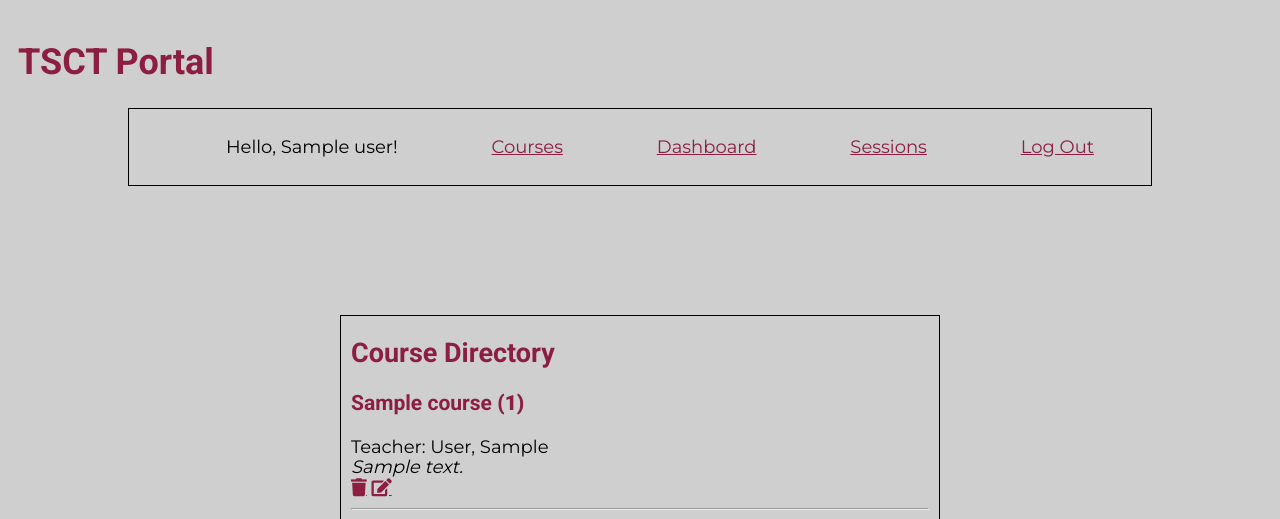
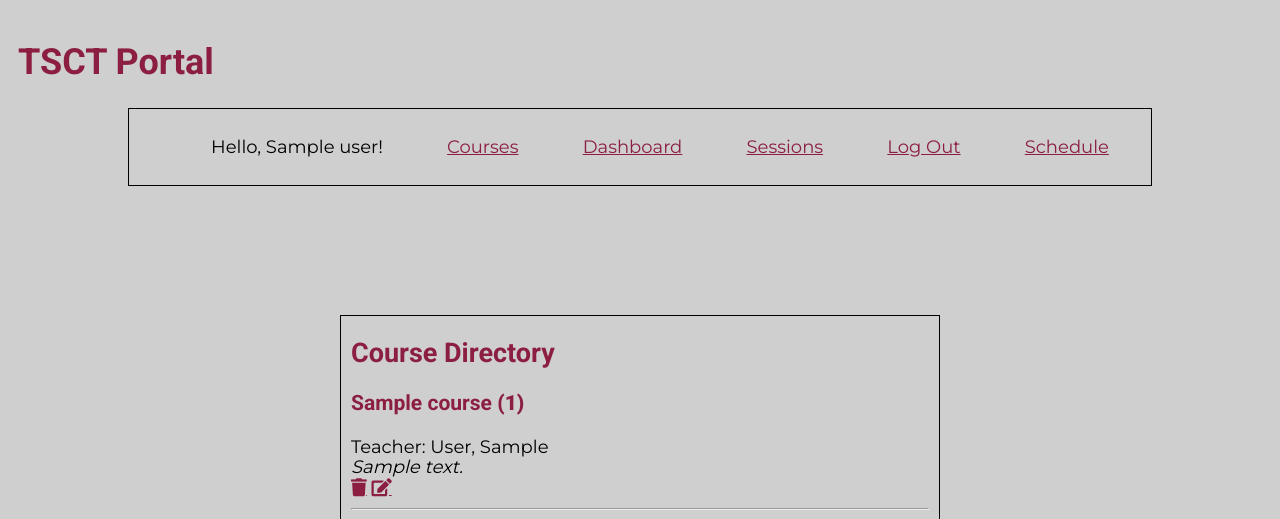
Before and after one commit to RamshackleJohnny/grey-portal, a Flask app: page /courses in a window 1280 px wide. Shown: the top 519 px of the page. Run offline with Flask 2, Linux system fonts and the light colour scheme; the visitor is signed in with stand-in values (Sample User, id 1); a database or web service that is not in the repository returns one stand-in record (values such as "Sample title"); some libraries are stand-ins or nearby versions.

Commit message:
Added the schedule page to the nav bar

```diff
--- a/portal/templates/layouts/navbar.html
+++ b/portal/templates/layouts/navbar.html
@@ -6,6 +6,7 @@
     <li><a href="{{ url_for('dash') }}">Dashboard</a></li>
     <li><a href="{{ url_for('sessions.sessions') }}">Sessions</a></li>
     <li><a href="{{ url_for('auth.log_out') }}">Log Out</a></li>
+    <li><a href="{{ url_for('schedule.schedule') }}">Schedule</a></li>
   </ul>
 </nav>
 {% endif %}
```
